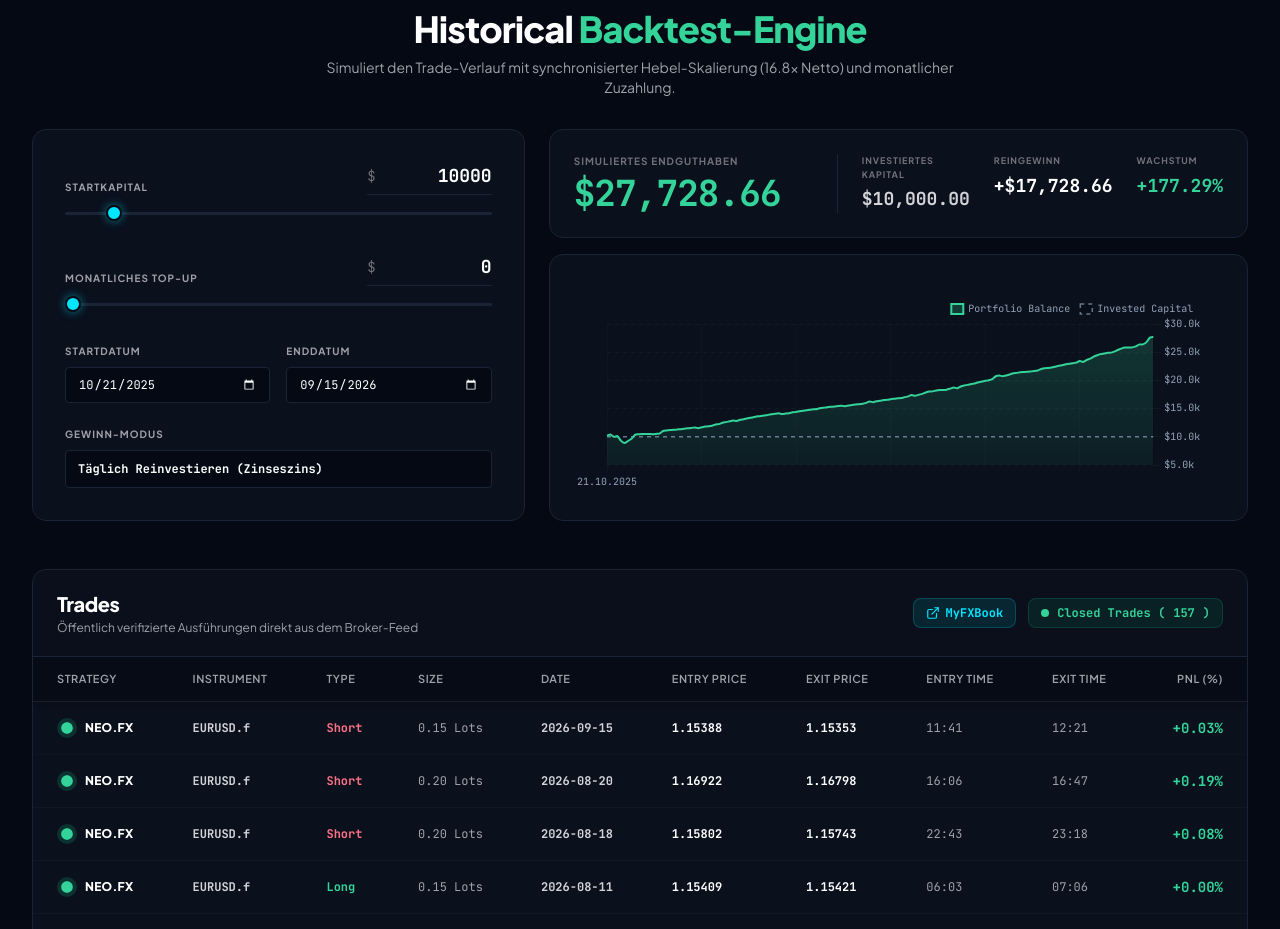
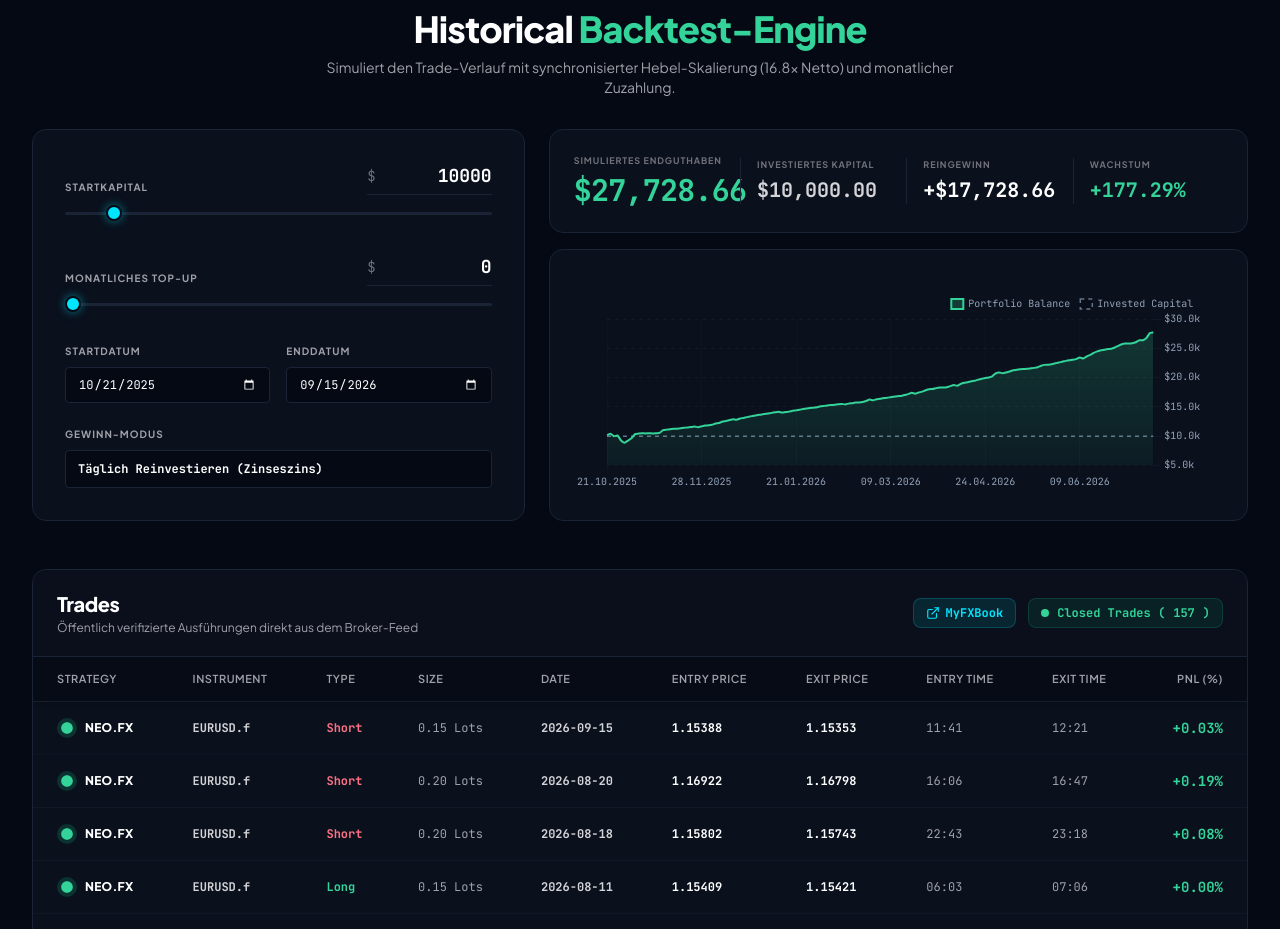
Before and after one commit to stef-wef/SocialTrading, a plain HTML site: page strategies/Neofx.html in a window 1280 px wide. Shown: the part 2027-2956 px from the top of the page. Drawn offline with nearby package versions, Linux system fonts and the light colour scheme.

Commit message:
Glas Panels

```diff
--- a/strategies/Neofx.html
+++ b/strategies/Neofx.html
@@ -433,24 +433,22 @@
                 </div>
 
                 <div class="lg:col-span-7 flex flex-col gap-4">
-                    <div class="glass-panel p-6 flex flex-col sm:flex-row items-center justify-between gap-4">
-                        <div class="text-left w-full">
-                            <p class="text-[10px] text-zinc-500 uppercase tracking-widest font-bold mb-1" data-i18n="btSimBal">Simuliertes Endguthaben</p>
-                            <p class="text-4xl font-mono font-extrabold text-emerald-400 tracking-tight" id="bt-res-balance">$0.00</p>
+                    <div class="glass-panel p-6 grid grid-cols-2 md:grid-cols-4 gap-4 items-center">
+                        <div class="text-left">
+                            <p class="text-[9px] text-zinc-500 uppercase tracking-widest font-bold mb-1" data-i18n="btSimBal">Simuliertes Endguthaben</p>
+                            <p class="text-2xl md:text-3xl font-mono font-extrabold text-emerald-400 tracking-tight whitespace-nowrap" id="bt-res-balance">$0.00</p>
                         </div>
-                        <div class="flex gap-6 w-full justify-end border-t sm:border-t-0 sm:border-l border-cardBorder pt-4 sm:pt-0 sm:pl-6">
-                            <div>
-                                <p class="text-[9px] text-zinc-500 uppercase tracking-widest font-bold mb-1">Investiertes Kapital</p>
-                                <p class="text-lg font-mono font-bold text-zinc-300" id="bt-res-invested">$0.00</p>
-                            </div>
-                            <div>
-                                <p class="text-[9px] text-zinc-500 uppercase tracking-widest font-bold mb-1" data-i18n="btProfit">Reingewinn</p>
-                                <p class="text-lg font-mono font-bold text-white" id="bt-res-profit">+$0.00</p>
-                            </div>
-                            <div>
-                                <p class="text-[9px] text-zinc-500 uppercase tracking-widest font-bold mb-1" data-i18n="btGrowth">Wachstum</p>
-                                <p class="text-lg font-mono font-bold text-emerald-400" id="bt-res-growth">+0.00%</p>
-                            </div>
+                        <div class="text-left border-l border-cardBorder pl-4">
+                            <p class="text-[9px] text-zinc-500 uppercase tracking-widest font-bold mb-1">Investiertes Kapital</p>
+                            <p class="text-lg md:text-xl font-mono font-bold text-zinc-300 whitespace-nowrap" id="bt-res-invested">$0.00</p>
+                        </div>
+                        <div class="text-left border-l border-cardBorder pl-4">
+                            <p class="text-[9px] text-zinc-500 uppercase tracking-widest font-bold mb-1" data-i18n="btProfit">Reingewinn</p>
+                            <p class="text-lg md:text-xl font-mono font-bold text-white whitespace-nowrap" id="bt-res-profit">+$0.00</p>
+                        </div>
+                        <div class="text-left border-l border-cardBorder pl-4">
+                            <p class="text-[9px] text-zinc-500 uppercase tracking-widest font-bold mb-1" data-i18n="btGrowth">Wachstum</p>
+                            <p class="text-lg md:text-xl font-mono font-bold text-emerald-400 whitespace-nowrap" id="bt-res-growth">+0.00%</p>
                         </div>
                     </div>
                     <div class="glass-panel p-6 flex-1 min-h-[260px] relative h-full">
--- a/strategies/app.js
+++ b/strategies/app.js
@@ -585,11 +585,7 @@ class DualEngineApp {
             }
             investedPoints.push(totalInvested);
 
-            if (i % step === 0 || i === filteredTrades.length - 1) {
-                labels.push(formatDate(t.dt));
-            } else {
-                labels.push('');
-            }
+            labels.push(formatDate(t.dt));
         });
 
         let finalBalance = mode === 'reinvest' ? dataPoints[dataPoints.length - 1] : (currentBalance + totalPayouts);
@@ -601,7 +597,11 @@ class DualEngineApp {
         let resInvestedEl = document.getElementById('bt-res-invested');
         if (resInvestedEl) resInvestedEl.innerText = '$' + totalInvested.toLocaleString('en-US', { minimumFractionDigits: 2, maximumFractionDigits: 2 });
 
-        if (this.dom.btResProf) this.dom.btResProf.innerText = (netProfit >= 0 ? '+' : '') + '$' + netProfit.toLocaleString('en-US', { minimumFractionDigits: 2, maximumFractionDigits: 2 });
+        if (this.dom.btResProf) {
+            let formattedProfit = (netProfit >= 0 ? '+' : '-') + '$' + Math.abs(netProfit).toLocaleString('en-US', { minimumFractionDigits: 2, maximumFractionDigits: 2 });
+            this.dom.btResProf.innerText = formattedProfit;
+        }
+
         if (this.dom.btResGrowth) this.dom.btResGrowth.innerText = (growth >= 0 ? '+' : '') + growth.toLocaleString('en-US', { minimumFractionDigits: 2, maximumFractionDigits: 2 }) + '%';
 
         if (this.btChart) {
```
Also changed, not shown: strategies/Sonic.html (+15 -17 lines).
